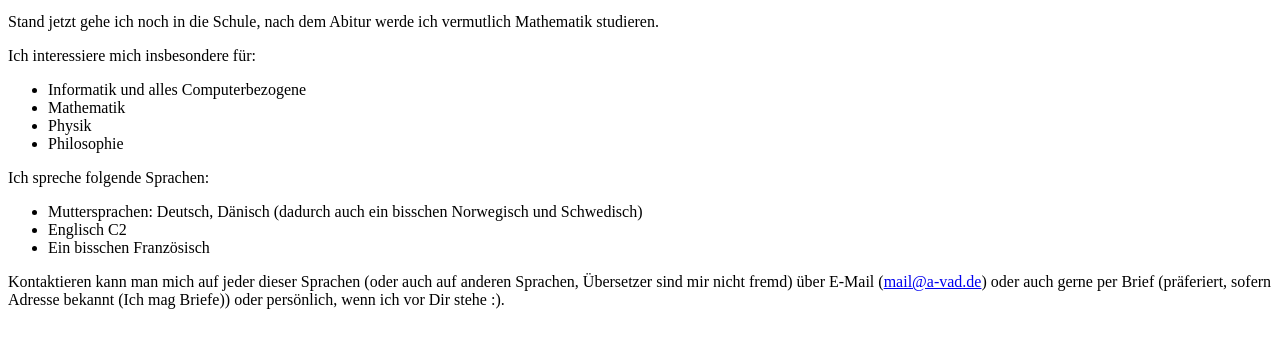
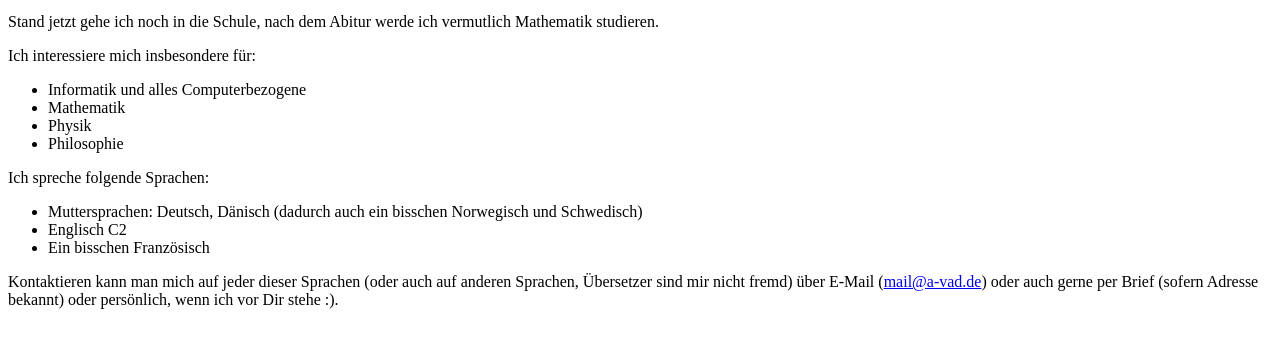
Before and after one commit to a-vad/a-vad.de, a plain HTML site: page about.html in a window 1280 px wide. Shown: the part 127-474 px from the top of the page. Drawn offline with Linux system fonts and the light colour scheme.

Commit message:
modify about.html

```diff
--- a/about.html
+++ b/about.html
@@ -28,6 +28,6 @@
     <li>Englisch C2</li>
     <li>Ein bisschen Französisch</li>
   </ul>
-  <p>Kontaktieren kann man mich auf jeder dieser Sprachen (oder auch auf anderen Sprachen, Übersetzer sind mir nicht fremd) über E-Mail (<a href="mailto:mail@a-vad.de">mail@a-vad.de</a>) oder auch gerne per Brief (präferiert, sofern Adresse bekannt (Ich mag Briefe)) oder persönlich, wenn ich vor Dir stehe :).</p>
+  <p>Kontaktieren kann man mich auf jeder dieser Sprachen (oder auch auf anderen Sprachen, Übersetzer sind mir nicht fremd) über E-Mail (<a href="mailto:mail@a-vad.de">mail@a-vad.de</a>) oder auch gerne per Brief (sofern Adresse bekannt) oder persönlich, wenn ich vor Dir stehe :).</p>
 </body>
 </html>
```
